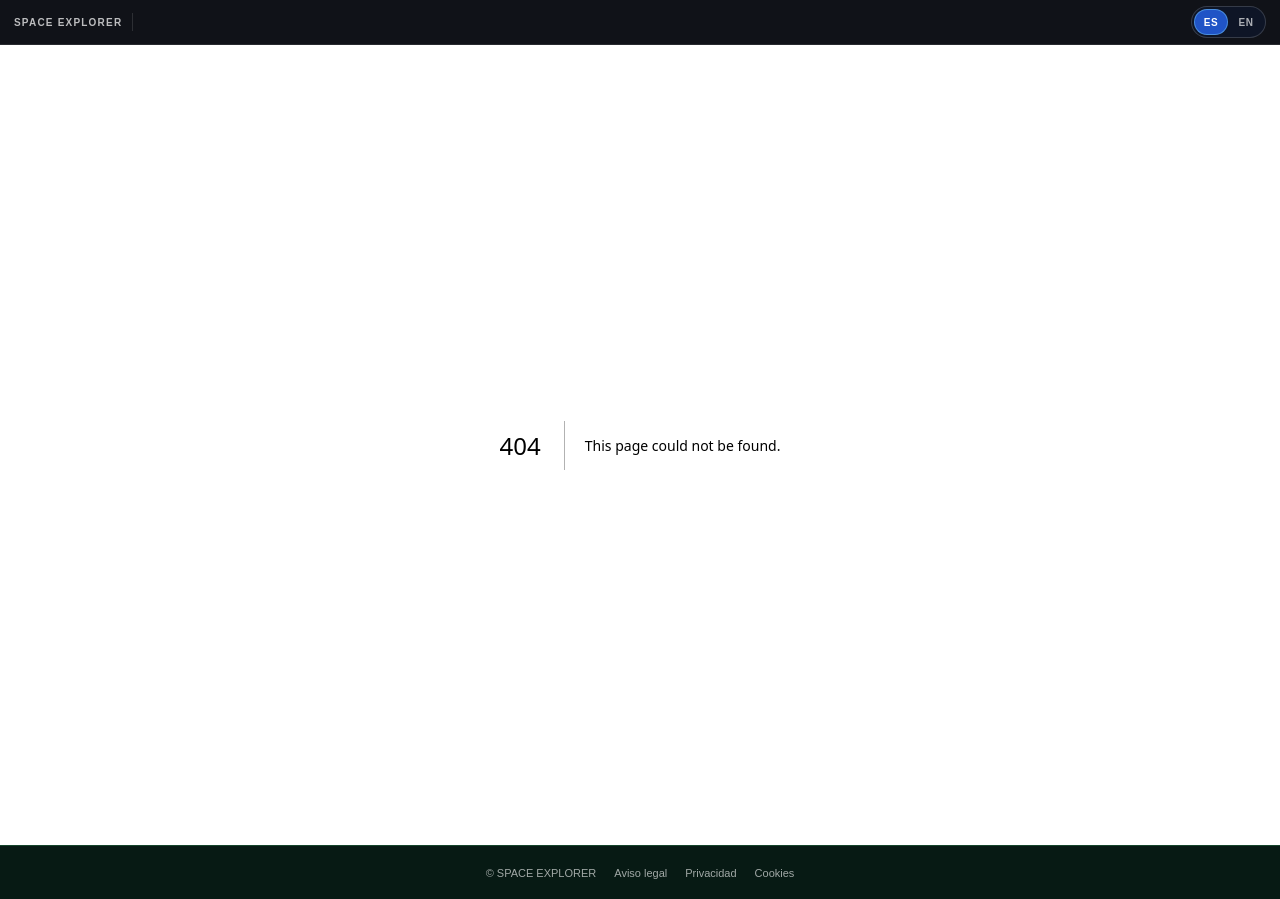
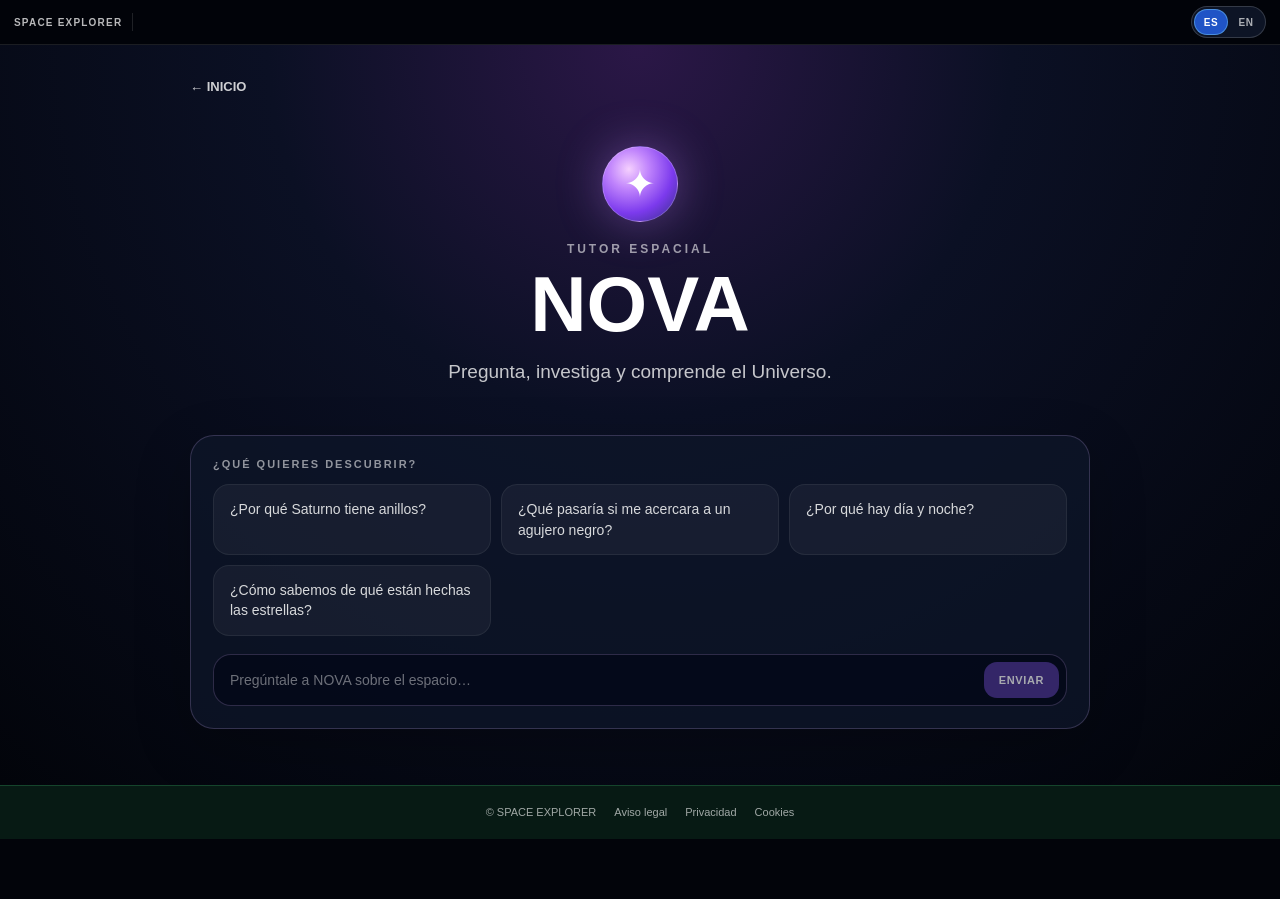
Before and after one commit to Nacho12PIA/space-explorer, a Next.js app: page /nova in a window 1280 px wide. Before the commit this address had no page. After the commit the page ends 839 px from the top, so only its background shows below. Built offline with nearby package versions, Linux system fonts and the light colour scheme.

Commit message:
Crea pantalla inicial bilingüe de NOVA

```diff
--- /dev/null
+++ b/app/nova/page.js
@@ -0,0 +1,183 @@
+"use client";
+
+import Link from "next/link";
+import { useLanguage } from "../../i18n/LanguageContext";
+import { getNovaContent } from "../../i18n/nova";
+
+export default function NovaPage() {
+  const { language } = useLanguage();
+  const content = getNovaContent(language);
+
+  return (
+    <main
+      style={{
+        minHeight: "100%",
+        boxSizing: "border-box",
+        background:
+          "radial-gradient(circle at 50% 0%, #2b1747 0%, #0b1024 38%, #02040a 100%)",
+        color: "white",
+        padding: "32px 20px 56px",
+      }}
+    >
+      <div style={{ width: "100%", maxWidth: 900, margin: "0 auto" }}>
+        <Link
+          href="/"
+          style={{
+            display: "inline-block",
+            color: "white",
+            textDecoration: "none",
+            marginBottom: 34,
+            fontSize: 13,
+            fontWeight: 800,
+            opacity: 0.8,
+          }}
+        >
+          ← {content.home}
+        </Link>
+
+        <section style={{ textAlign: "center", padding: "18px 0 26px" }}>
+          <div
+            aria-hidden="true"
+            style={{
+              width: 76,
+              height: 76,
+              margin: "0 auto 20px",
+              borderRadius: "50%",
+              display: "grid",
+              placeItems: "center",
+              fontSize: 38,
+              background:
+                "radial-gradient(circle at 35% 30%, #f5d0fe 0%, #c084fc 28%, #7c3aed 62%, #312e81 100%)",
+              boxShadow: "0 0 46px rgba(192,132,252,0.38)",
+              border: "1px solid rgba(255,255,255,0.24)",
+            }}
+          >
+            ✦
+          </div>
+
+          <div
+            style={{
+              fontSize: 12,
+              letterSpacing: 3,
+              opacity: 0.58,
+              fontWeight: 800,
+            }}
+          >
+            {content.label}
+          </div>
+
+          <h1
+            style={{
+              fontSize: "clamp(44px, 10vw, 78px)",
+              lineHeight: 1,
+              margin: "9px 0 14px",
+            }}
+          >
+            {content.title}
+          </h1>
+
+          <p
+            style={{
+              maxWidth: 600,
+              margin: "0 auto",
+              fontSize: "clamp(16px, 3.8vw, 19px)",
+              lineHeight: 1.6,
+              opacity: 0.76,
+            }}
+          >
+            {content.subtitle}
+          </p>
+        </section>
+
+        <section
+          style={{
+            marginTop: 22,
+            padding: "22px",
+            borderRadius: 24,
+            background: "rgba(15,23,42,0.72)",
+            border: "1px solid rgba(216,180,254,0.20)",
+            boxShadow: "0 18px 55px rgba(0,0,0,0.22)",
+          }}
+        >
+          <div
+            style={{
+              fontSize: 11,
+              letterSpacing: 2,
+              fontWeight: 800,
+              opacity: 0.55,
+              marginBottom: 14,
+            }}
+          >
+            {content.suggestedQuestions}
+          </div>
+
+          <div
+            style={{
+              display: "grid",
+              gridTemplateColumns: "repeat(auto-fit, minmax(220px, 1fr))",
+              gap: 10,
+            }}
+          >
+            {content.suggestions.map((question) => (
+              <div
+                key={question}
+                style={{
+                  padding: "14px 16px",
+                  borderRadius: 16,
+                  background: "rgba(255,255,255,0.055)",
+                  border: "1px solid rgba(255,255,255,0.08)",
+                  lineHeight: 1.45,
+                  fontSize: 14,
+                  opacity: 0.84,
+                }}
+              >
+                {question}
+              </div>
+            ))}
+          </div>
+
+          <div
+            style={{
+              display: "flex",
+              gap: 10,
+              marginTop: 18,
+              padding: "7px 7px 7px 16px",
+              borderRadius: 18,
+              background: "rgba(2,6,23,0.72)",
+              border: "1px solid rgba(216,180,254,0.20)",
+              alignItems: "center",
+            }}
+          >
+            <div
+              style={{
+                flex: 1,
+                minWidth: 0,
+                color: "rgba(255,255,255,0.42)",
+                fontSize: 14,
+              }}
+            >
+              {content.placeholder}
+            </div>
+            <button
+              type="button"
+              disabled
+              style={{
+                border: 0,
+                borderRadius: 13,
+                padding: "12px 15px",
+                fontWeight: 900,
+                fontSize: 11,
+                letterSpacing: 0.6,
+                color: "white",
+                background: "rgba(139,92,246,0.55)",
+                opacity: 0.65,
+              }}
+            >
+              {content.send}
+            </button>
+          </div>
+        </section>
+      </div>
+    </main>
+  );
+}
```
